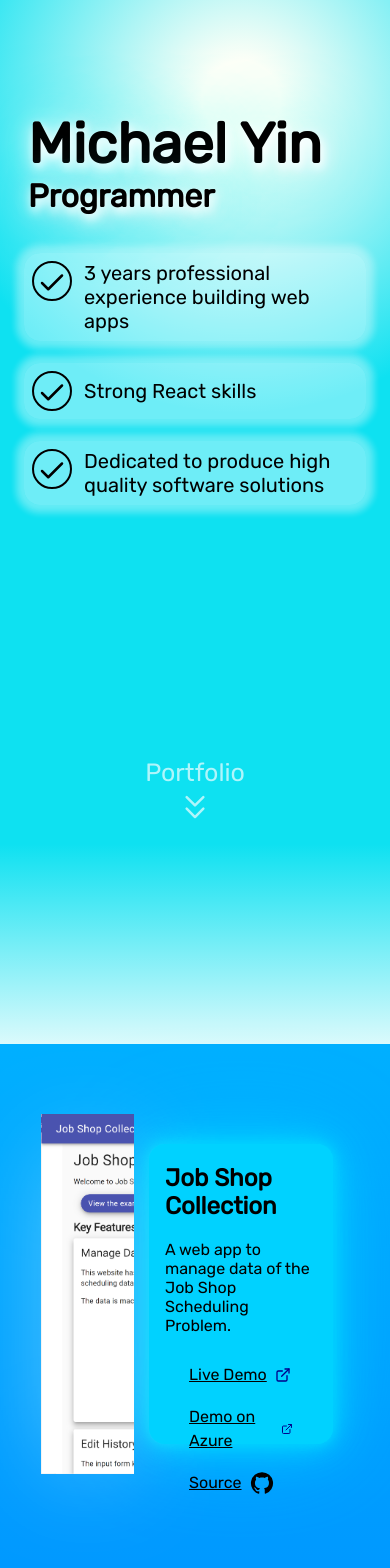
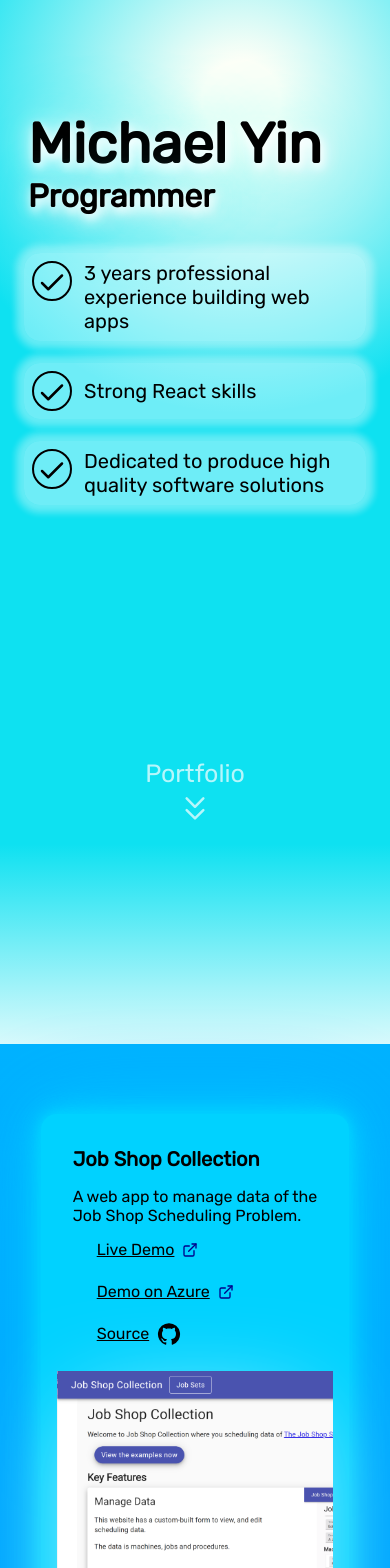
Before and after one commit to michaelyinopen/my-fancy-portfolio, a Next.js app: page / in a window 390 px wide. Shown: the top 1568 px of the page. Built offline with nearby package versions, Linux system fonts and the light colour scheme.

Commit message:
responsive content

```diff
--- a/pages/Home.js
+++ b/pages/Home.js
@@ -1,5 +1,6 @@
 import Head from 'next/head'
 import Image from 'next/image'
+import clsx from 'clsx'
 import styles from '../styles/Home.module.css'
 import { headerHeightPx } from '../shared/dimensions'
 import { Sky } from '../components/Sky'
@@ -54,8 +55,7 @@ export default function Home() {
               <h2>Job Shop Collection</h2>
               <p>
                 A web app to manage data of the Job Shop Scheduling Problem.
-                <br />
-                <br />
+                <div className={styles.beforeLinksSeparator} />
                 <a
                   href="https://job-shop-collection.michael-yin.net"
                   target="_blank"
@@ -100,13 +100,30 @@ export default function Home() {
           className={styles.sectionPosition}
           style={{ paddingTop: headerHeightPx, marginTop: -headerHeightPx }}
         >
-          <div className={styles.contentFlexbox}>
+          <div className={clsx(styles.contentFlexbox, styles['contentFlexbox-reverse'])}>
+            <div className={styles.imageContainer}>
+              <a
+                href="https://michaelyinopen.github.io/job-shop-scheduler/"
+                target="_blank"
+                rel="noreferrer"
+              >
+                <Image
+                  src={jobShopSchedulerPic}
+                  alt="Job Shop Scheduler Screen"
+                  title="Job Shop Scheduler Screen"
+                  quality='100'
+                  priority
+                  layout='fill'
+                  objectFit='cover'
+                  objectPosition='left top'
+                />
+              </a>
+            </div>
             <div className={styles.contentDescription}>
               <h2>Job Shop Scheduler</h2>
               <p>
                 A drag-and-drop schedule.
-                <br />
-                <br />
+                <div className={styles.beforeLinksSeparator} />
                 <a
                   href="https://michaelyinopen.github.io/job-shop-scheduler/"
                   target="_blank"
@@ -127,24 +144,6 @@ export default function Home() {
                   <GithubIcon />
                 </a>
               </p>
-            </div>
-            <div className={styles.imageContainer}>
-              <a
-                href="https://michaelyinopen.github.io/job-shop-scheduler/"
-                target="_blank"
-                rel="noreferrer"
-              >
-                <Image
-                  src={jobShopSchedulerPic}
-                  alt="Job Shop Scheduler Screen"
-                  title="Job Shop Scheduler Screen"
-                  quality='100'
-                  priority
-                  layout='fill'
-                  objectFit='cover'
-                  objectPosition='left top'
-                />
-              </a>
             </div>
           </div>
         </div>
@@ -182,8 +181,7 @@ export default function Home() {
               <h2>Control flow practise</h2>
               <p>
                 An ASP.NET Core project to practise control flow and error handling.
-                <br />
-                <br />
+                <div className={styles.beforeLinksSeparator} />
                 <a
                   href="https://github.com/michaelyinopen/control-flow-practise"
                   target="_blank"
--- a/styles/Home.module.css
+++ b/styles/Home.module.css
@@ -28,6 +28,10 @@
   align-items: center;
 }
 
+.contentFlexbox-reverse {
+  flex-flow: row-reverse;
+}
+
 .imageContainer {
   width: 41.66667vw;
   box-shadow: 0 15px 100px -30px rgb(219, 250, 252);
@@ -45,9 +49,23 @@
   height: 300px;
   margin: 1em 5%;
   padding: 0 1em;
-  background: #00d2ff;
-  border-radius: 1em;
   position: relative;
+}
+
+.contentDescription>h2 {
+  font-size: 24px;
+}
+
+@media only screen and (max-width: 1200px) {
+  .contentDescription>h2 {
+    font-size: 21px;
+  }
+}
+
+@media only screen and (max-width: 600px) {
+  .contentDescription>h2 {
+    font-size: 20px;
+  }
 }
 
 .contentDescription::after {
@@ -61,6 +79,10 @@
   left: 0;
   box-shadow: 0 0 10px #00d2ff, 0 0 20px #00d2ff, 0 0 40px #00d2ff, 0 0 100px #00beff;
   z-index: -1;
+}
+
+.beforeLinksSeparator {
+  height: 16px;
 }
 
 .contentLinkWithIcon {
@@ -87,13 +109,61 @@
     transform: scale(1);
     filter: none;
   }
+
   .contentLinkWithIcon:hover {
     transform: scale(1.1);
     filter: drop-shadow(0 0 10px #fff) drop-shadow(0 0 20px #fff);
   }
+
   .contentLinkWithIcon:focus-visible {
     transform: scale(1.1);
     filter: drop-shadow(0 0 10px #fff) drop-shadow(0 0 20px #fff);
+  }
+}
+
+@media only screen and (max-width: 900px) {
+  .contentFlexbox-reverse {
+    flex-flow: unset;
+  }
+
+  .contentFlexbox {
+    flex-direction: column;
+    flex-flow: column-reverse;
+  }
+
+  .contentFlexbox::after {
+    content: "";
+    position: absolute;
+    background: #00d2ff;
+    border-radius: 1em;
+    top: 0;
+    right: 10.6%;
+    bottom: 0;
+    left: 10.6%;
+    box-shadow: 0 0 10px #00d2ff, 0 0 20px #00d2ff, 0 0 40px #00d2ff, 0 0 100px #00beff;
+    z-index: -1;
+  }
+
+  .imageContainer {
+    width: calc(100% - 2em);
+    height: min(360px, 40vh);
+    margin: 0 1em 32px 1em;
+  }
+
+  .contentDescription {
+    align-self: stretch;
+    width: auto;
+    height: auto;
+    margin: 1em 5% 0 5%;
+    padding: 0 1em;
+  }
+
+  .contentDescription::after {
+    content: none;
+  }
+
+  .beforeLinksSeparator {
+    height: 4px;
   }
 }
 
```
